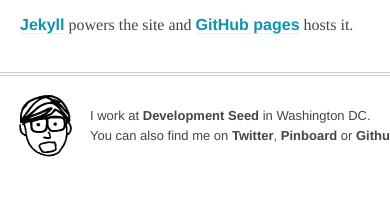
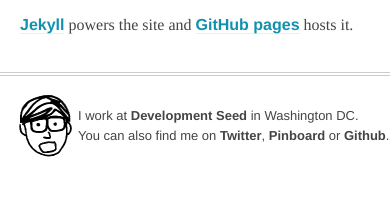
Before and after one commit to tristen/tristen.github.com, a Jekyll site: the page built from index.html, in a window 390 px wide. Shown: the part 969-1172 px from the top of the page. Built offline with Jekyll 4.4.1, drawn with Linux system fonts in a browser that asks for light colours; Markdown is read by kramdown in place of the engine named in the settings.

Commit message:
Changing max-width for mobile

```diff
--- a/css/style.css
+++ b/css/style.css
@@ -247,7 +247,7 @@
 .post .date { background-repeat: no-repeat; background-position: center right;}
 .post-2011-07-27 .date { background-image: url(../images/poststamps/post-2011-07-17.png); }
 
-@media screen and (max-width: 650px) {
+@media screen and (max-width: 480px) {
   /*Layout*/
   .limiter {
     width: 100%;
@@ -304,7 +304,8 @@
     top: auto;
     left: 0;
     bottom: 0px;
-    width: 100%;
+    width: 80%;
+    padding-left: 20%;
   }
 }
 
```
